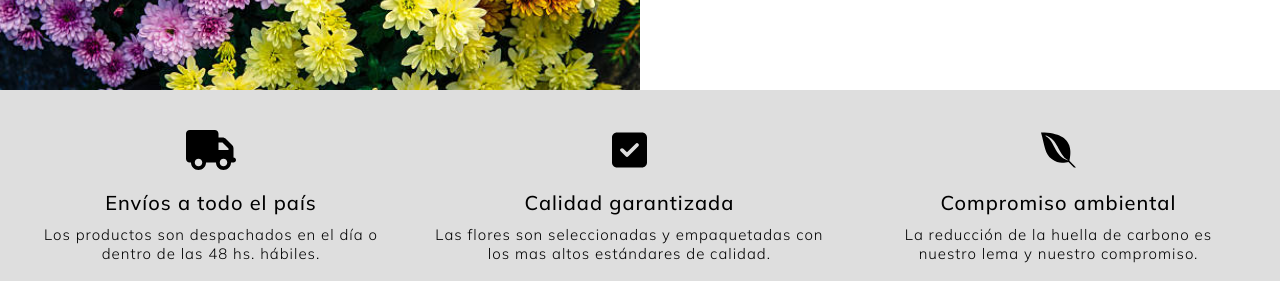
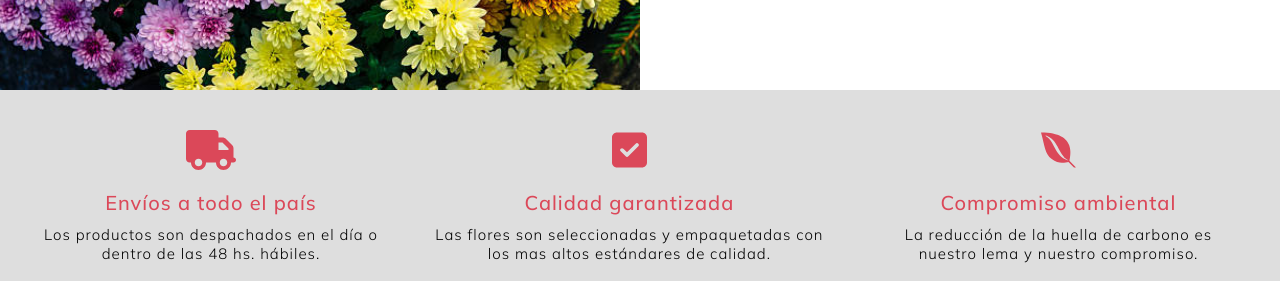
Before and after one commit to PIERFV/PIERFV.github.io, a plain HTML site: page index.html in a window 1280 px wide. Shown: the part 1500-1781 px from the top of the page. Drawn offline with Linux system fonts and the light colour scheme.

Commit message:
cambio el color del i

```diff
--- a/estilos.css
+++ b/estilos.css
@@ -254,23 +254,26 @@ li a.active, li a:hover{
 .conteiner_servicios .card .fa-truck{
     font-size: 40px;
     margin-bottom: 20px;
+    color: rgba(219,72,89)
 }
 
 .conteiner_servicios .fa-square-check{
     font-size: 40px;
     margin-bottom: 20px;
+    color: rgb(219, 72, 89);
 }
 
 .conteiner_servicios .fa-envira{
     font-size: 40px;
     margin-bottom: 20px;
+    color: rgb(219, 72, 89);
 }
 
 
 .conteiner_servicios .card h3{
     font-size: 2rem;
     font-weight: 500;
-    color: black;
+    color: rgb(219, 72, 89);
     letter-spacing: 1px;
 }
 
```
